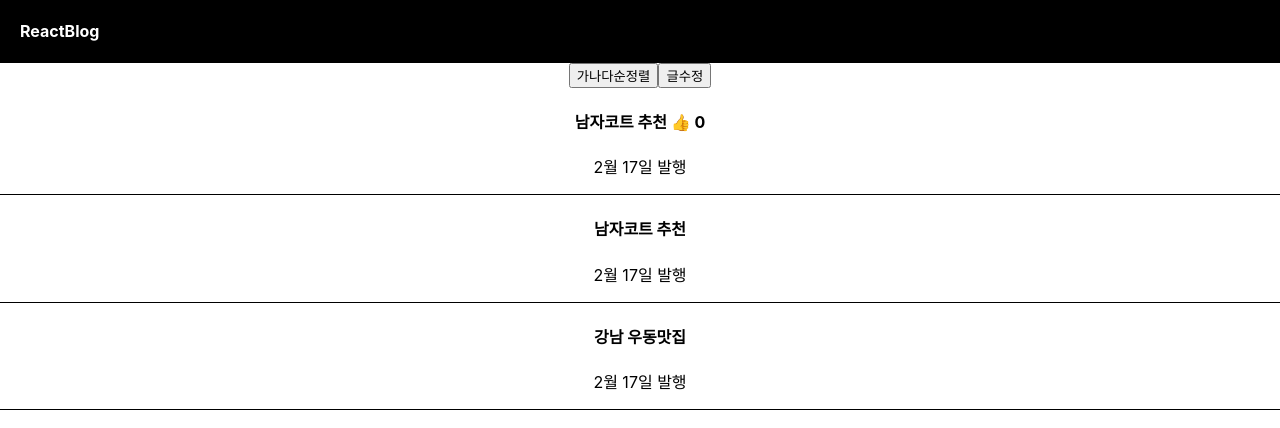
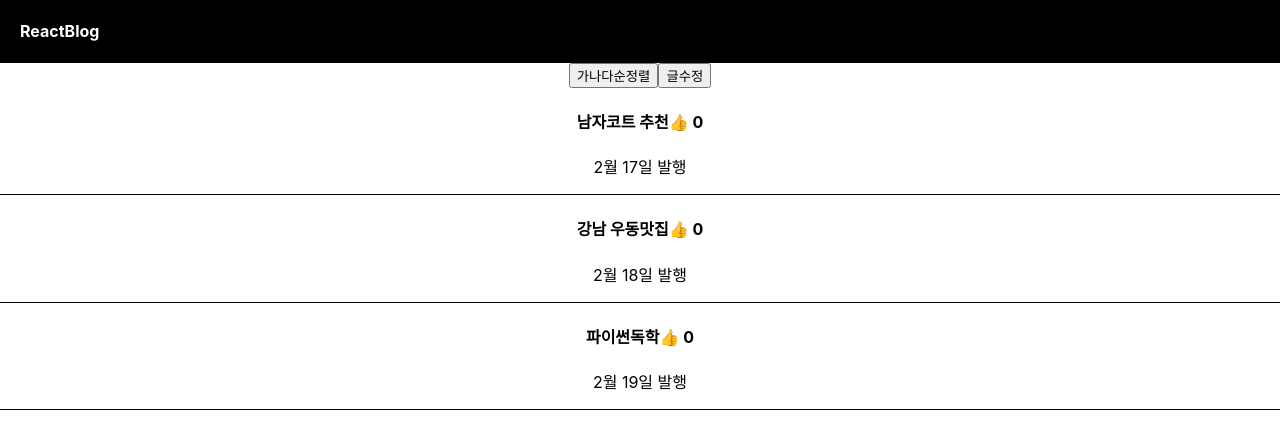
Before and after one commit to changonna/React-blog, a React (Create React App) app: page / in a window 1280 px wide. Shown: the top 428 px of the page. Built offline with nearby package versions, Linux system fonts and the light colour scheme.

Commit message:
Part 1 : 블로그 제작 & 기초 문법 map() 함수 사용.

```diff
--- a/src/App.js
+++ b/src/App.js
@@ -10,10 +10,19 @@ function App() {
     // let[a, b] -> a : 데이터 , b : state 변경도와주는 함수
     // state는 var와 달리 자동 재렌더링 됨.;
     let [title, setTitle] = useState(['남자코트 추천', '강남 우동맛집', '파이썬독학']);
-    let date = '2월 17일 발행';
-    let [따봉, 따봉변경] = useState(0);
+    let date = ['2월 17일 발행', '2월 18일 발행', '2월 19일 발행'];
+    let [따봉, 따봉변경] = useState([0, 0, 0]);
 
     let [modal, setModal] = useState(false);
+
+    /* map 함수
+    * 1. array 자료 갯수만큼 함수안의 코드 실행해줌
+    * 2. 함수의 파라미터는 array안에 있던 자료
+    * 3. return에 값 적으면 array로 담아줌 */
+    [1,2,3].map(function(a){
+        // console.log(a);
+        return '1233211'
+    });
 
     return (
         <div className="App">
@@ -36,19 +45,41 @@ function App() {
                 setTitle(copy);
             }}>글수정</button>
 
-            <div className="list">
-                {/* 3. {변수명} */}
-                <h4>{title[0]} <span onClick={ ()=>{ 따봉변경(따봉+1) } }>👍</span> {따봉} </h4>
-                <p>{date}</p>
-            </div>
-            <div className="list">
-                <h4>{title[0]}</h4>
-                <p>{date}</p>
-            </div>
-            <div className="list">
-                <h4 onClick={()=>{ setModal(!modal) }}>{title[1]}</h4>
-                <p>{date}</p>
-            </div>
+            {/*<div className="list">*/}
+            {/*    /!* 3. {변수명} *!/*/}
+            {/*    <h4>{title[0]} <span onClick={ ()=>{ 따봉변경(따봉+1) } }>👍</span> {따봉} </h4>*/}
+            {/*    <p>{date}</p>*/}
+            {/*</div>*/}
+            {/*<div className="list">*/}
+            {/*    <h4>{title[0]}</h4>*/}
+            {/*    <p>{date}</p>*/}
+            {/*</div>*/}
+            {/*<div className="list">*/}
+            {/*    <h4 onClick={()=>{ setModal(!modal) }}>{title[1]}</h4>*/}
+            {/*    <p>{date}</p>*/}
+            {/*</div>*/}
+
+
+            {
+                /* 중괄호 안에는 for문을 쓸 수 없어서 map 함수를 사용한다. */
+                // [1, 2, 3].map(function() {
+                title.map(function(a, i) {
+                    return (
+                        // React는 Array안에 html 담아놔도 잘 보여준다.
+                        // 각 div마다 unique한 key 값을 정해줘야한다.
+                        <div className="list" key={i}>
+                            <h4 onClick={()=>{ setModal(!modal) }}> { title[i] }
+                                <span onClick={() => {
+                                    let copy = [...따봉];
+                                    copy[i] += 1;
+                                    따봉변경(copy);
+                                }}>👍</span> { 따봉[i] }
+                            </h4>
+                            <p>{ date[i] }</p>
+                        </div>
+                    )
+                })
+            }
 
             <div>
                 <h1>{modal}</h1>
```
